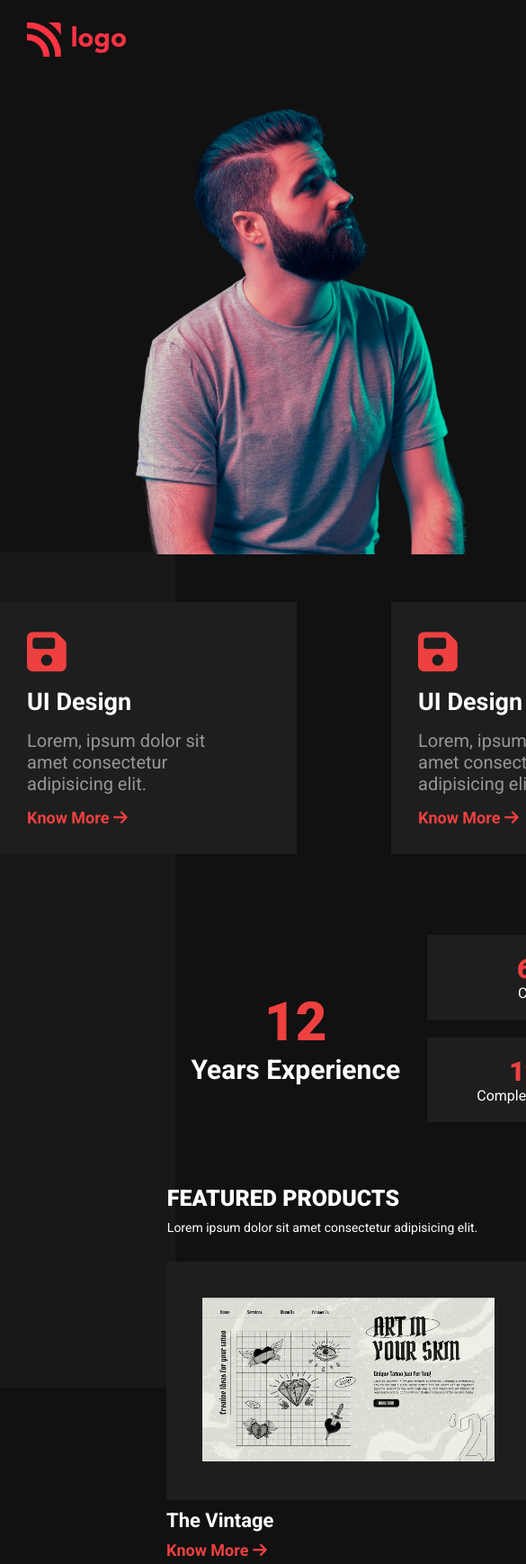
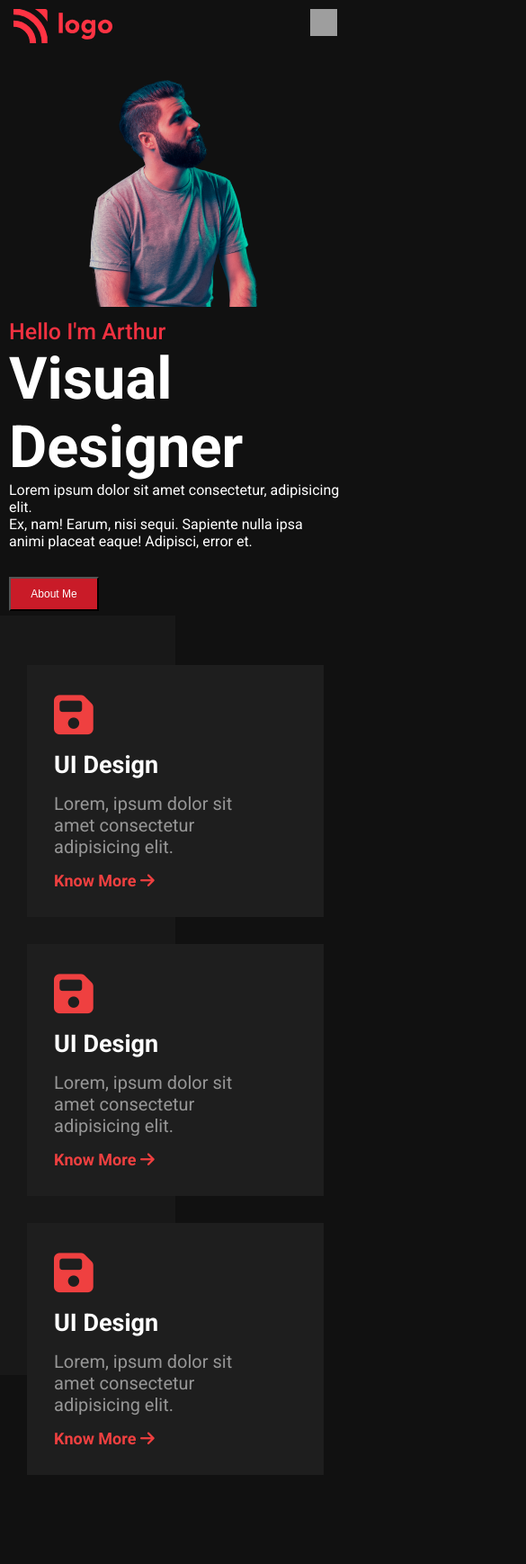
Before and after one commit to Jitesh-Gadage16/Product-Design-Landing-Page, a plain HTML site: page index.html in a window 390 px wide. Shown: the top 1738 px of the page at 90% size, 585 px wide, since content can reach past the window. Drawn offline with Linux system fonts and the light colour scheme; grey boxes are pictures that could not be loaded.

Commit message:
mob view chnages

```diff
--- a/index.html
+++ b/index.html
@@ -27,7 +27,7 @@
 
 
             <!--------- navbar start  --------->
-            <div class="navbar-Maindiv">
+
                 <div class="nav-wrapper d-flex justify-content-between align-items-center">
                     <div class="nav-logoDiv">
                         <img src="./assets/logo.svg" alt="" class="nav-logo">
@@ -43,7 +43,18 @@
                         </ul>
                     </div>
                 </div>
-            </div>
+
+                <div class="mob-navbar-div">
+                    <div class="mob-wrapper d-flex  justify-content-between">
+                        <div class="mob-logo">
+                            <img src="./assets/logo.svg" alt="" class="nav-logo">
+                        </div>
+                        <div id="menu-open" class="menu-img " onclick="openNav();">
+                            <img loading="lazy" style="height: 30px; width: 30px;" src="https://cdn.playerzpot.com/images/mob-menu-head.png" alt="Play fantasy games online">
+                        </div>
+                    </div>
+                </div>
+
         </div>
 
         <!--------- Navbar End  --------->
--- a/style.css
+++ b/style.css
@@ -46,13 +46,13 @@ body{
 }
 
 .hero-sectionDiv{
-    width:1200px;
+    max-width:1200px;
     margin:0 auto;
 }
 
 .header-mainDiv {
     /* height: 100vh; */
-    width: 1200px;
+    max-width: 1200px;
     margin: 0 auto;
 }
 
@@ -116,7 +116,7 @@ button {
     font-size: 19px;
 }
 .cards-mainDiv{
-    width: 1200px;
+    max-width: 1200px;
     margin: 0 auto;
     margin-top: 50px;
 
@@ -168,7 +168,7 @@ button {
 
 .left-backdrop {
     width: 50%;
-    height: 110vh;
+    height: 100vh;
     z-index: -1;
     position: absolute;
     left: 0px;
@@ -177,7 +177,7 @@ button {
 }
 
 .experiance-cardsDiv{
-    width: 1200px;
+    max-width: 1200px;
     margin: 0 auto;
     display: flex;
     justify-content: center;
@@ -236,8 +236,8 @@ button {
     font-weight: 700;
 }
 .featurediv-wrapper{
-    width: 1200px;
-    margin:50px auto;
+    max-width: 1200px;
+    margin:100px auto;
 }
 
 .primary-title {
@@ -289,7 +289,7 @@ img.feature-cardimg {
 }
 
 .contacts-div {
-    width: 1200px;
+    max-width: 1200px;
     margin: 0 auto;
 
 }
@@ -308,7 +308,7 @@ img.feature-cardimg {
 }
 
 .footer-warpper{
-    width:1200px;
+    max-width:1200px;
     margin: 0 auto;
 }
 
@@ -343,9 +343,76 @@ li.footer-menulinks {
     font-size: 20px;
 }
 
+.nav-wrapper{
+    padding:30px 0;
+}
+
+.mob-wrapper{
+    padding:10px 15px;
+}
+
+.mob-navbar-div{
+    display:none;
+}
+
 /* @media (max-width: 575.98px) { } */
 
-/* @media (max-width: 767.98px) { //} */
+@media (max-width: 770px) {
+    .content-wrapperdiv{
+        width:100%;
+    }
+    .card-boxbg{
+        padding: 20px!important;
+    }
+    .card-img {
+        width: 250px!important;
+    }
+    .content-wrapperdiv{
+        padding: 35px 10px!important;
+    }
+    .hero-rightDiv,.features-top{
+        padding: 10px;
+    }
+
+    .features-viewall,button{
+        width:100px;
+        padding:10px!important;
+        font-size:12px!important;
+    }
+
+    .features-title,.left-content {
+        padding: 10px;
+    }
+
+    .primary-title,.left-primary{
+        font-size: 18px !important;;
+    }
+
+    .card-productDiv{
+        margin-bottom: 30px!important;
+    }
+    .Hero-imgDiv img {
+        height: 280px!important;
+    }
+    .experiance-cardsDiv,.features-cardsDiv{
+        flex-wrap: wrap;
+    }
+    .cards-mainDiv{
+        flex-wrap: wrap;
+        justify-content: center!important;
+    }
+    .mob-navbar-div{
+        display:block;
+    }
+    .nav-wrapper{
+        display: none!important;
+    }
+    .hero-sectionDiv{
+        flex-direction: column!important;
+        justify-content: center;
+        align-items: center!important;
+    }
+}
 
 @media (max-width: 1150px) {
     .nav-wrapper{
@@ -355,7 +422,7 @@ li.footer-menulinks {
 
 @media (max-width: 1199.98px) {
     .nav-wrapper{
-        padding: 0 30px ;
+        padding: 30px ;
     }
  }
 
```
